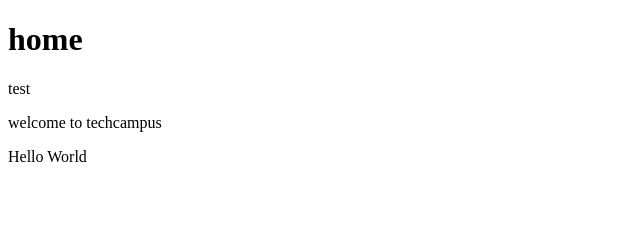
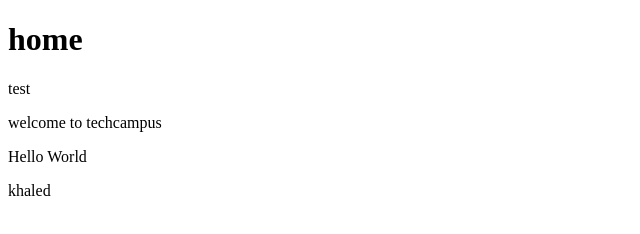
Before and after one commit to khaled94techcampus/techcampus-1, a plain HTML site: page index.html in a window 1280 px wide. Shown: the full height of the page, 0-640 px from the left. Drawn offline with Linux system fonts and the light colour scheme.

Commit message:
add name

```diff
--- a/index.html
+++ b/index.html
@@ -8,5 +8,6 @@
    <p>test</p>
      <p>welcome to techcampus</p>
      <p>Hello World</p>
+     <p>khaled</p>
 </body>
 </html>
```
